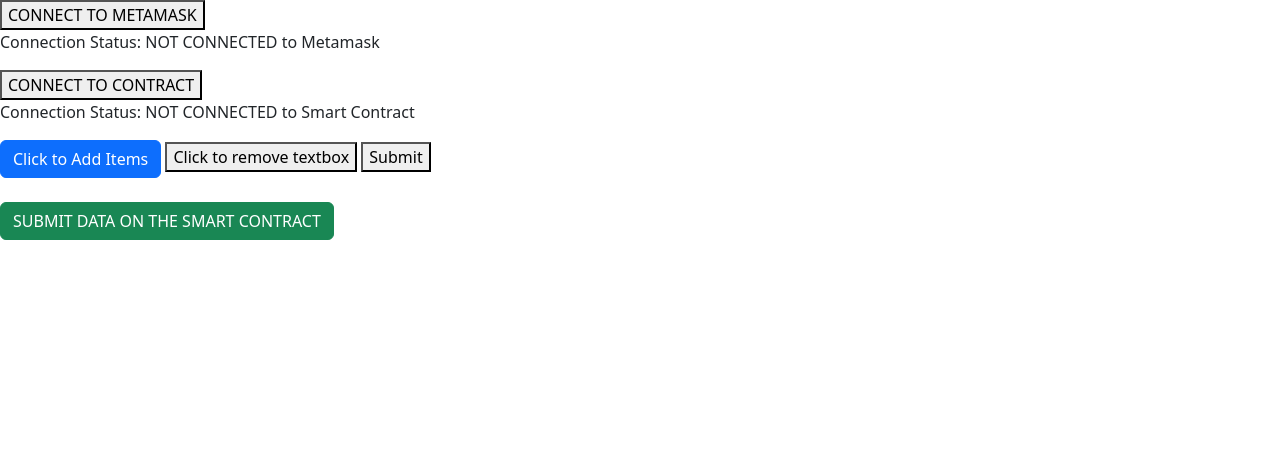
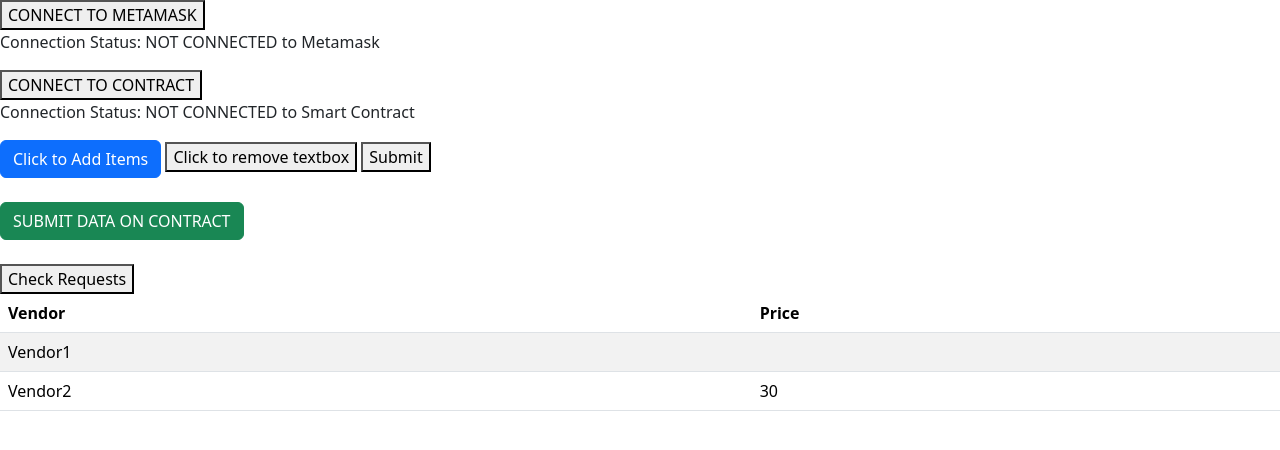
Before and after one commit to Sravani-Charugundla/miniproject, a website: page exp.html in a window 1280 px wide. Drawn offline with nearby package versions, Linux system fonts and the light colour scheme.

Commit message:
Update exp.html

```diff
--- a/exp.html
+++ b/exp.html
@@ -173,8 +173,43 @@
       });
     </script>
     <br>
-    <button onclick="changeWord()" class="btn btn-success">SUBMIT DATA ON THE SMART CONTRACT</button> <br>
+    <button onclick="changeWord()" class="btn btn-success">SUBMIT DATA ON CONTRACT</button> <br>
+    <br>
     <!-- <input type="text" id="inputArea">  -->
+    <button onclick="readContract()">Check Requests</button>
+    <table id="myTable" class="table table-striped">
+      <thead>
+        <tr>
+          <th>Vendor</th>
+          <th>Price</th>
+        </tr>
+      </thead>
+      <tbody>
+        <tr>
+          <td>Vendor1</td>
+          <td>
+            <p id="dataArea"></p>
+          </td>
+        </tr>
+        <tr>
+          <td>Vendor2</td>
+          <td>30</td>
+        </tr>
+      </tbody>
+    </table>
+    <script>
+      function displayTable() {
+        var table = document.getElementById("myTable");
+        table.style.display = "table";
+      }
+      const readContract = async () => {
+            var table = document.getElementById("myTable");
+            table.style.display = "table";
+            const da = await window.contract.methods.showprice().call();
+            document.getElementById("dataArea").innerHTML = da[da.length-1];
+        }
+    </script>
+
     <script src="https://cdn.jsdelivr.net/npm/bootstrap@5.3.0-alpha3/dist/js/bootstrap.bundle.min.js" integrity="sha384-ENjdO4Dr2bkBIFxQpeoTz1HIcje39Wm4jDKdf19U8gI4ddQ3GYNS7NTKfAdVQSZe" crossorigin="anonymous"></script>
   </body>
 </html>
```
